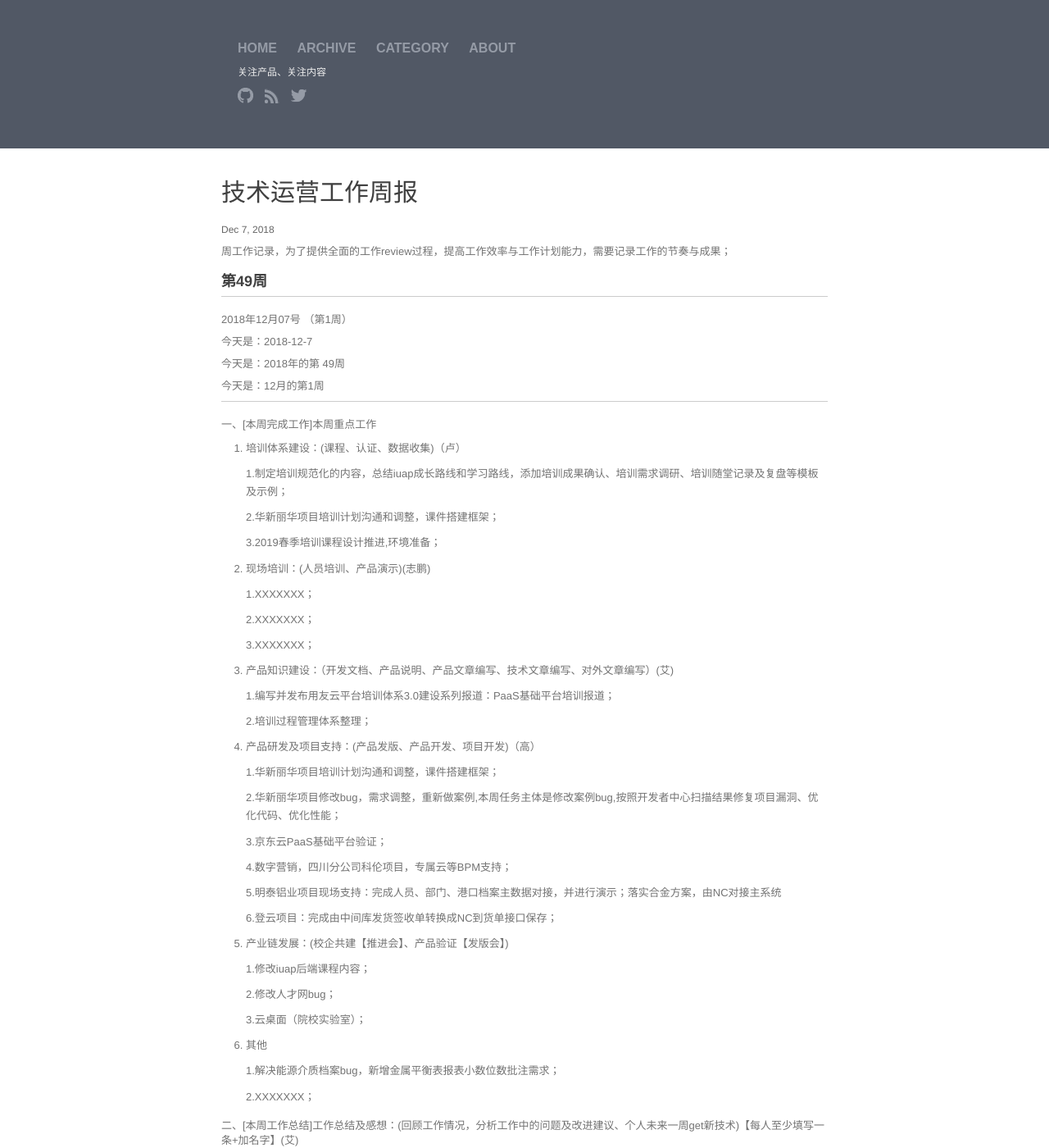
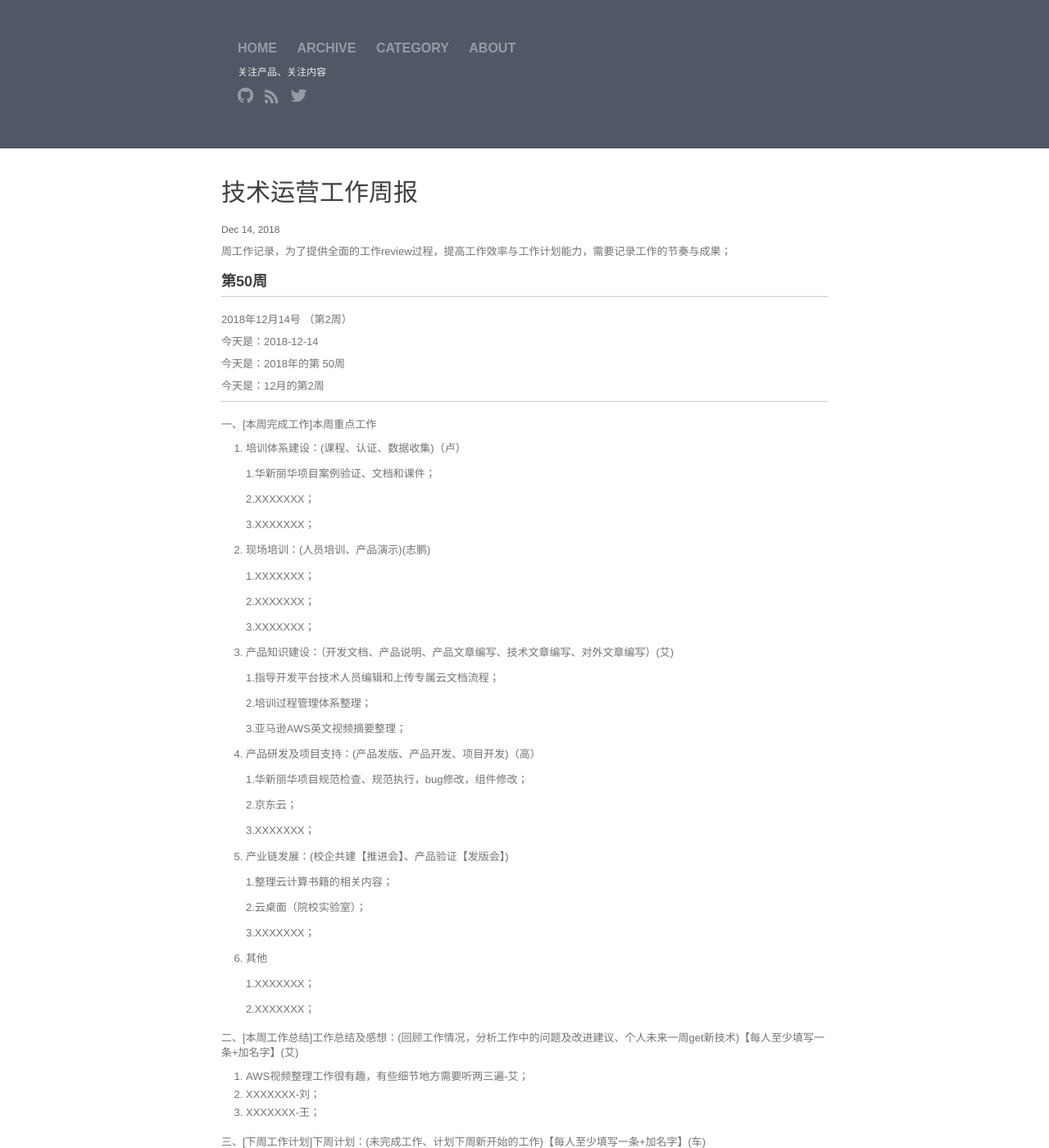
Before and after one commit to walllFlower/blog, a Jekyll site: the page built from _posts/2018-07-17-day_report_cxz.md, in a window 1280 px wide and 1400 px high. Shown: the whole window at 82% size. Built offline with Jekyll 4.4.1, drawn with Linux system fonts in a browser that asks for light colours; comment, search, counter and statistics services are not loaded; some of the changed text lies outside the part shown.

Commit message:
Update 2018-07-17-day_report_cxz.md

```diff
--- a/_posts/2018-07-17-day_report_cxz.md
+++ b/_posts/2018-07-17-day_report_cxz.md
@@ -1,11 +1,87 @@
 ---
 layout: post
 title:  "技术运营工作周报"
-date:   2018-12-7 14:57:32
+date:   2018-12-14 14:57:32
 categories: 技术运营工作周报
 ---
 
 周工作记录，为了提供全面的工作review过程，提高工作效率与工作计划能力，需要记录工作的节奏与成果；
+
+###  第50周
+
+***
+
+2018年12月14号 （第2周）
+
+今天是：2018-12-14
+
+今天是：2018年的第 50周
+
+今天是：12月的第2周
+
+
+***
+
+一、[本周完成工作]本周重点工作
+
+1. 培训体系建设：(课程、认证、数据收集)（卢）
+
+    1.华新丽华项目案例验证、文档和课件；
+
+    2.XXXXXXX；
+
+    3.XXXXXXX；
+
+2. 现场培训：(人员培训、产品演示)(志鹏)
+
+    1.XXXXXXX；
+
+    2.XXXXXXX；
+
+    3.XXXXXXX；
+
+3. 产品知识建设：（开发文档、产品说明、产品文章编写、技术文章编写、对外文章编写）(艾)
+
+    1.指导开发平台技术人员编辑和上传专属云文档流程；
+
+    2.培训过程管理体系整理；
+
+    3.亚马逊AWS英文视频摘要整理；
+
+4. 产品研发及项目支持：(产品发版、产品开发、项目开发)（高）
+
+    1.华新丽华项目规范检查、规范执行，bug修改，组件修改；
+
+    2.京东云；
+
+    3.XXXXXXX；
+
+5. 产业链发展：(校企共建【推进会】、产品验证【发版会】)
+
+    1.整理云计算书籍的相关内容；
+
+    2.云桌面（院校实验室）；
+
+    3.XXXXXXX；
+
+6. 其他
+
+    1.XXXXXXX；
+
+    2.XXXXXXX；
+
+二、[本周工作总结]工作总结及感想：(回顾工作情况，分析工作中的问题及改进建议、个人未来一周get新技术)【每人至少填写一条+加名字】(艾)
+
+1. AWS视频整理工作很有趣，有些细节地方需要听两三遍-艾；
+2. XXXXXXX-刘；
+3. XXXXXXX-王；
+
+三、[下周工作计划]下周计划：(未完成工作、计划下周新开始的工作)【每人至少填写一条+加名字】(车)
+
+1. 亚马逊AWS英文视频摘要整理-艾；
+2. XXXXXXX；
+3. XXXXXXX；
+
 
 ###  第49周
 
```
